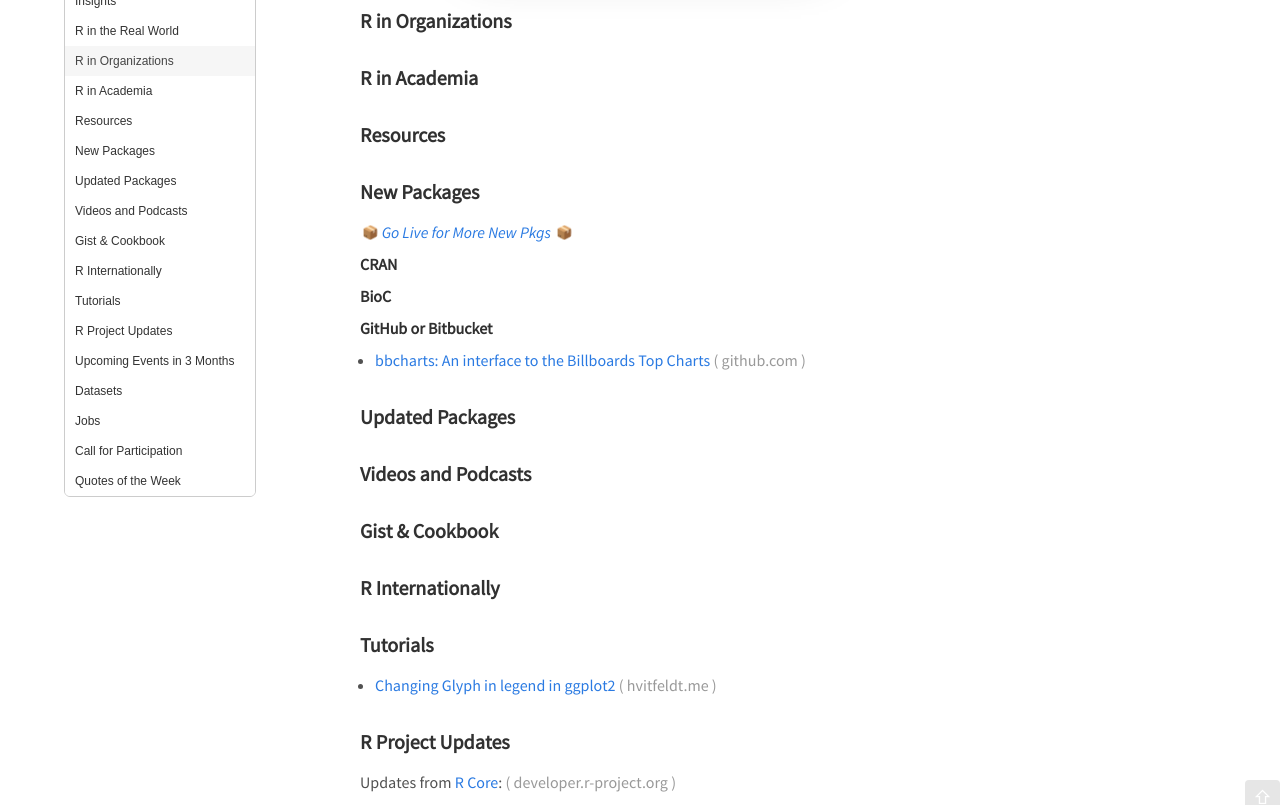
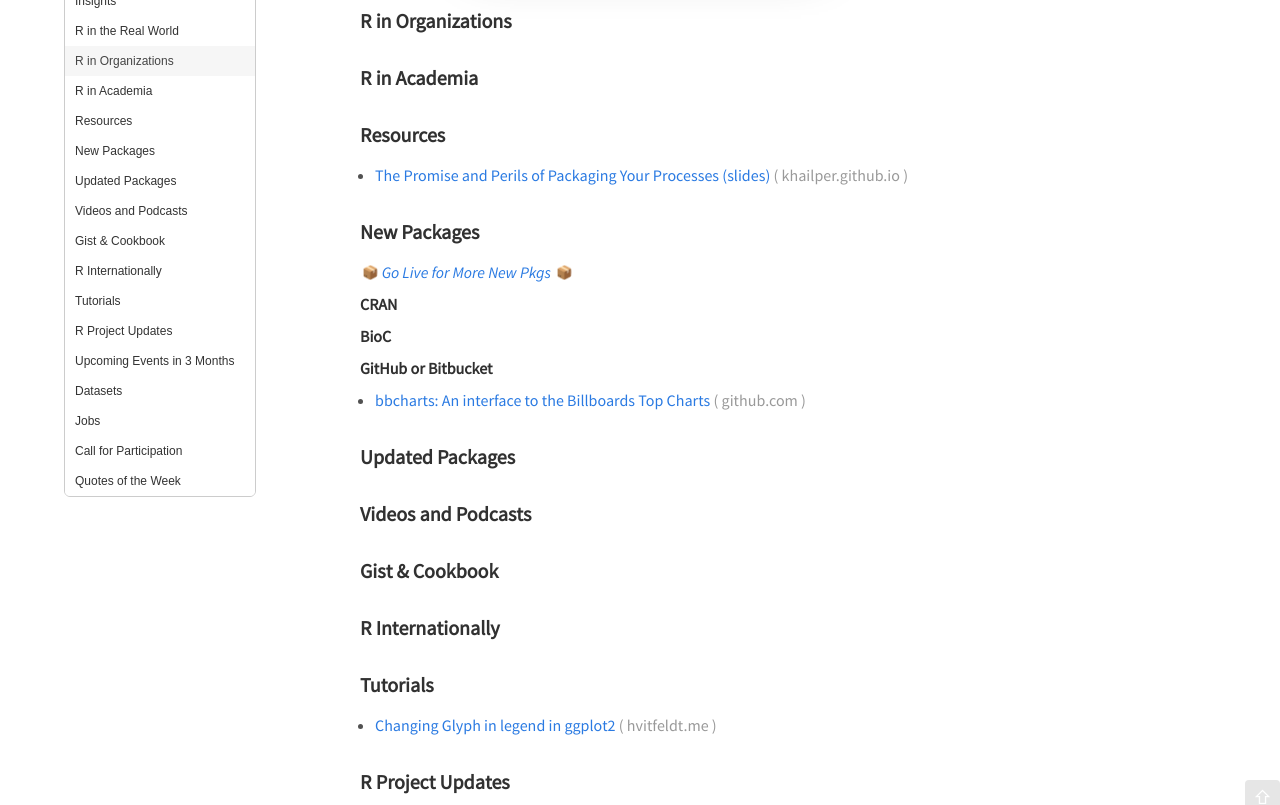
Before and after one commit to rweekly/rweekly.org, a Jekyll site: the page built from draft.md, in a window 1280 px wide and 900 px high, scrolled down 662 px, cut to the strip 95-900 px from the top of the window. Built offline with Jekyll 4.4.1, drawn with Linux system fonts in a browser that asks for light colours; emoji names are drawn with the system emoji font; comment, search, counter and statistics services are not loaded.

Commit message:
Add new resource
Slides from a talk on package development.

```diff
--- a/draft.md
+++ b/draft.md
@@ -31,6 +31,7 @@ Release Date: 2019-06-24
 
 ###  Resources
 
++ [The Promise and Perils of Packaging Your Processes (slides)](https://khailper.github.io/process_packaging_pres/#1)
 
 
 ###  New Packages
```
